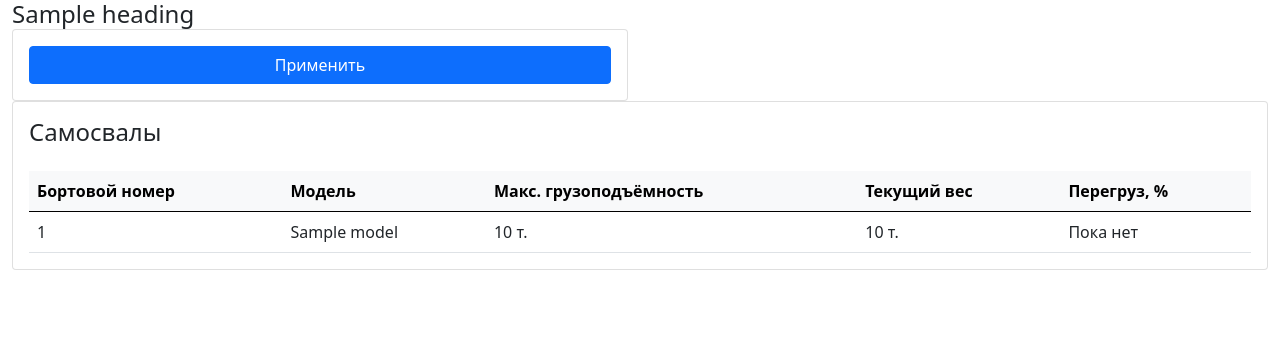
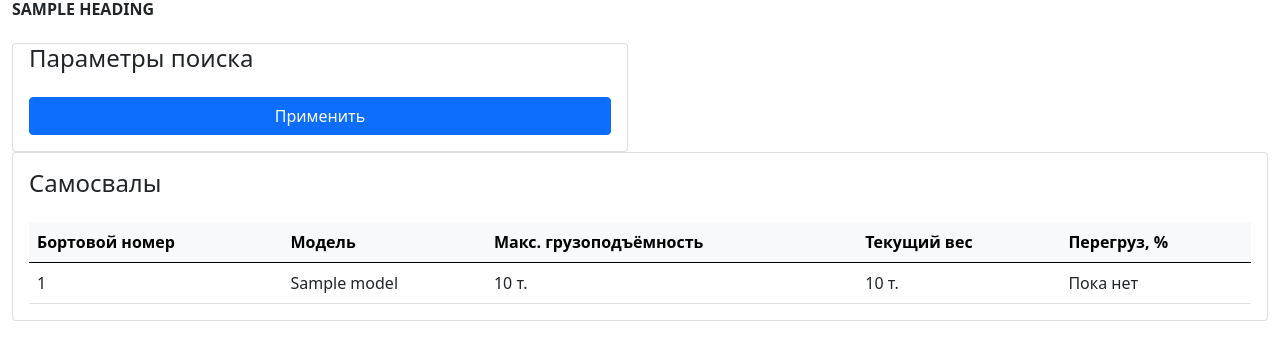
Before and after one commit to NikulinAnton/TestAssessment, a Django app: template reksoft/templates/core/core-trucks.html in a window 1280 px wide. Shown: the top 360 px of the page. Run offline with Django 4.2, Linux system fonts and the light colour scheme; the template is opened without the code that fills it: most values are stand-ins (such as "Sample title", 1, 10 or a date in 2020); some libraries are stand-ins or nearby versions.

Commit message:
Change styles

```diff
--- a/reksoft/reksoft/settings.py
+++ b/reksoft/reksoft/settings.py
@@ -131,3 +131,6 @@ STATIC_ROOT = os.path.join(BASE_DIR, "assets")
 DEFAULT_AUTO_FIELD = "django.db.models.BigAutoField"
 
 CRISPY_TEMPLATE_PACK = "uni_form"
+CRISPY_CLASS_CONVERTERS = {
+    "select": "form-select",
+}
--- a/reksoft/static/core/style.css
+++ b/reksoft/static/core/style.css
@@ -0,0 +1,11 @@
+.main-content {
+    overflow: hidden; }
+.main-content .content {
+    padding: 0 15px 10px 15px;}
+
+.page-title-box {
+  padding-bottom: 24px; }
+  .page-title-box h4 {
+    text-transform: uppercase;
+    font-weight: 600;
+    font-size: 16px; }
--- a/reksoft/templates/core/core-trucks.html
+++ b/reksoft/templates/core/core-trucks.html
@@ -18,6 +18,7 @@
             <strong>{{ message }}</strong>
           </div>
           {% endfor %}
+          <h4 class="card-title mb-4">Параметры поиска</h4>
 
           {{ form|crispy }}
 
--- a/reksoft/templates/layout/basic.html
+++ b/reksoft/templates/layout/basic.html
@@ -30,5 +30,6 @@
     </div>
   </div>
 </div>
+<script src="https://cdn.jsdelivr.net/npm/bootstrap@5.2.2/dist/js/bootstrap.bundle.min.js" integrity="sha384-OERcA2EqjJCMA+/3y+gxIOqMEjwtxJY7qPCqsdltbNJuaOe923+mo//f6V8Qbsw3" crossorigin="anonymous"></script>
 </body>
 </html>
```
